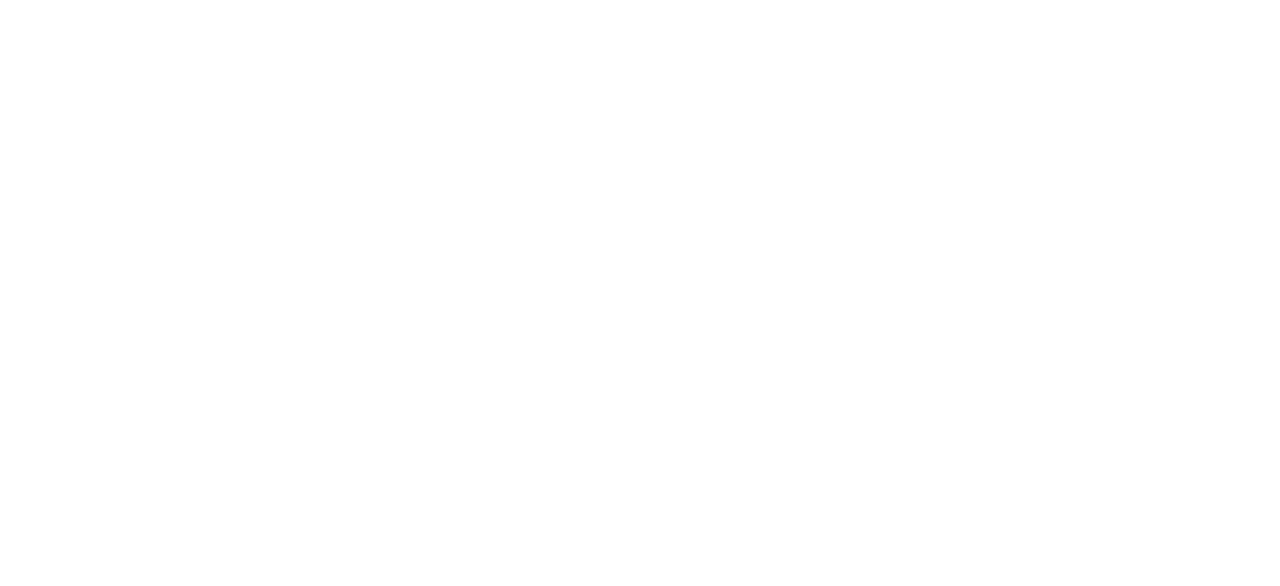
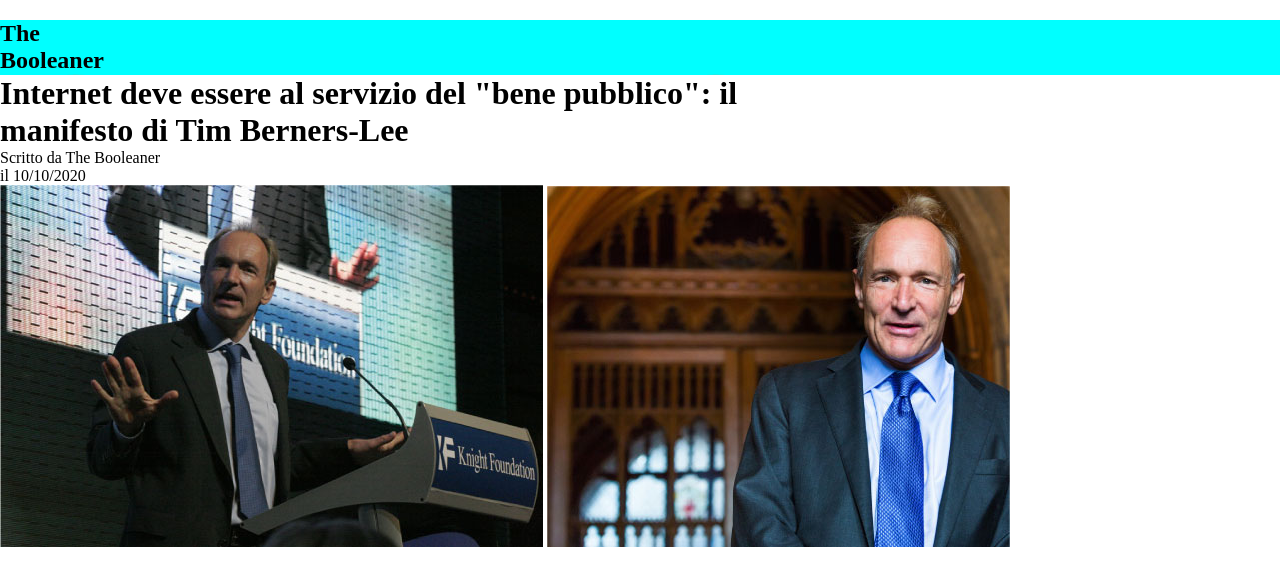
Before and after one commit to Samudra-Ekanayake/html-css-booleaner, a plain HTML site: page index.html in a window 1280 px wide. Drawn offline with Linux system fonts and the light colour scheme.

Commit message:
prima bozza header

```diff
--- a/index.html
+++ b/index.html
@@ -6,8 +6,24 @@
     <link rel="stylesheet" href="style.css">
     <title>Document</title>
 </head>
+
 <body>
     <header>
+        <div class="nav">
+            <h2>The <br>
+            Booleaner</h2>
+        </div>
+
+        <h1>Internet deve essere al servizio del "bene pubblico": il <br> manifesto di Tim Berners-Lee
+        </h1>
+
+        <p>Scritto da The Booleaner <br> il 10/10/2020</p>
+
+        <img src="img/tim-1.jpg" alt="">
+        <img src="img/tim-2.jpg" alt="">
+
+
+
 
     </header>
     <main></main>
--- a/style.css
+++ b/style.css
@@ -0,0 +1,21 @@
+p {
+    margin: 0;
+}
+h1{
+    margin: 0;
+}
+
+body {
+    margin: 0;
+    padding: 0;
+}
+
+.nav {
+    margin: 0;
+    background-color: aqua;
+    height: 55px;
+    width: 100%;
+    background-image: url(img/pattern.png);
+    background-size: cover;
+    text-align: justify left;
+}
```
Also changed, not shown: img/graph.jpg (added), img/logo.svg (added), img/monitor.jpg (added), img/pattern.png (added), img/tim-1.jpg (added), img/tim-2.jpg (added), 1 other file.
